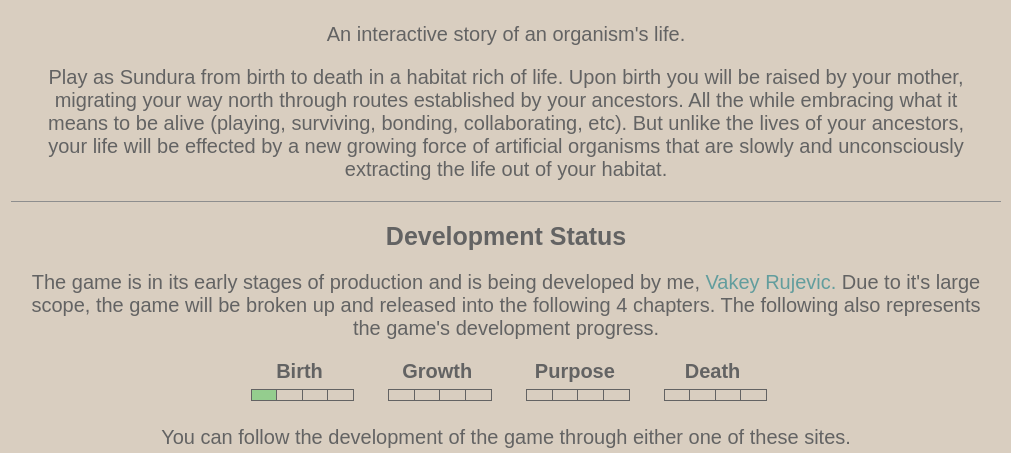
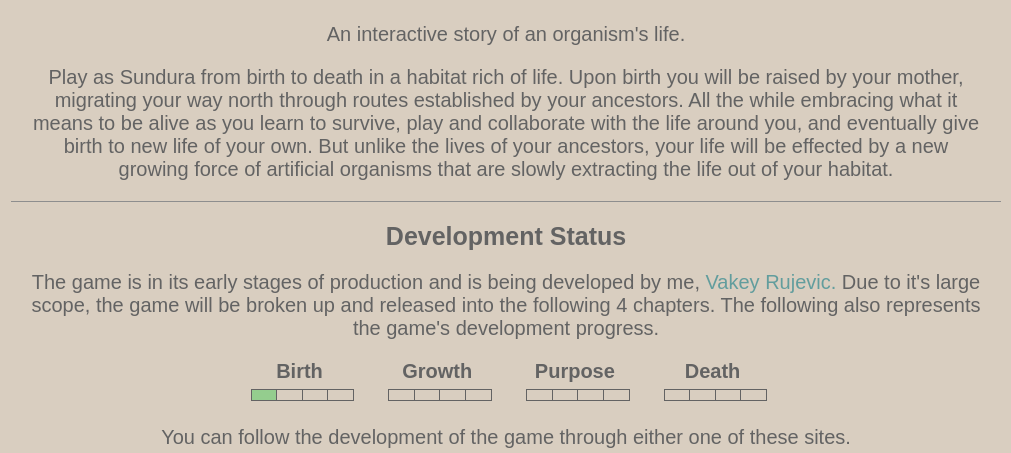
Before and after one commit to Vacummus/LifeOfSunduraWeb, a website: page index.html in a window 1280 px wide. Shown: the part 347-800 px from the top of the page, without its empty margins (134-1145 px from the left). Drawn offline with nearby package versions, Linux system fonts and the light colour scheme; some packages are replaced by stand-ins of ours; files that its build step writes are made by us from their sources.

Commit message:
changed text and and a little clean up

```diff
--- a/src/main.js
+++ b/src/main.js
@@ -415,7 +415,7 @@ mainApp.directive('imageOnload', function() {
 mainApp.controller('overview-controller', ['$rootScope', '$scope', '$timeout', function ($rootScope, $scope, $timeout) {
     $rootScope.isLoading = true;
     var checkOverviewLoaded = function () {
-        if($('.load-test').is(':visible')) {
+        if($('.gif-images').is(':visible')) {
             $rootScope.isLoading = false;
         } else {
             $timeout(checkOverviewLoaded, 50);
--- a/src/pages/overview-module.html
+++ b/src/pages/overview-module.html
@@ -5,26 +5,14 @@
         <p>
             Play as Sundura from birth to death in a habitat rich of life. Upon birth you will be raised by
             your mother, migrating your way north through routes established by your ancestors. All the while
-            embracing what it means to be alive (playing, surviving, bonding, collaborating, etc). But unlike the
-            lives of your ancestors, your life will be effected by a new growing force of artificial organisms that
-            are slowly and unconsciously extracting the life out of your habitat.
+            embracing what it means to be alive as you learn to survive, play and collaborate
+            with the life around you, and eventually give birth to new life of your own. But unlike the lives of your ancestors, your life will be effected by a new
+            growing force of artificial organisms that are slowly extracting the life out of your habitat.
 
             <!--Play as Sundura from birth to death in a habitat that is slowly diminishing due to the extraction
             of vital resources by the ever advancing artificial organisms.-->
         </p>
     </div>
-
-    <!--<div class="overview-section">
-        <div class="section-title">Inspiration</div>
-
-        <p>
-            Much of the game is inspired by the conflicts between nature and industrialization. Through out the industrialization era,
-            forests have been cut down, landscapes have been reshaped, rivers have been polluted, etc. From the perspective
-            of a deer or a bird that lives in a forest, seeing these gigantic machinery that cut down trees must be very unnatural
-            to the organic life style that they are used to. And it is this perspective that is at the heart of the game's
-            inspiration.
-        </p>
-    </div>-->
 
     <div class="overview-section">
         <div class="section-title">Development Status</div>
@@ -70,7 +58,7 @@
         </div>
     </div>
 
-    <div class="overview-section load-test">
+    <div class="overview-section">
         <div class="section-title">Pre-Production</div>
 
         <p>
```
Also changed, not shown: build/source-min.js.
